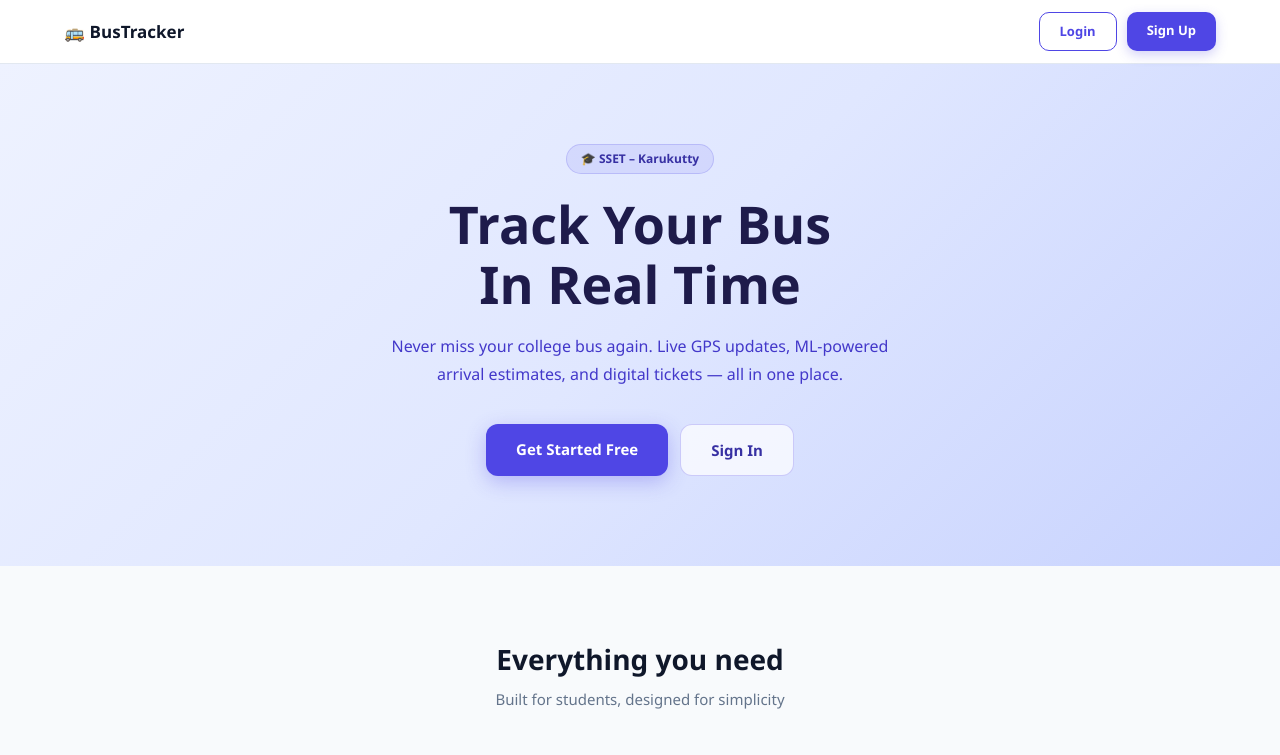
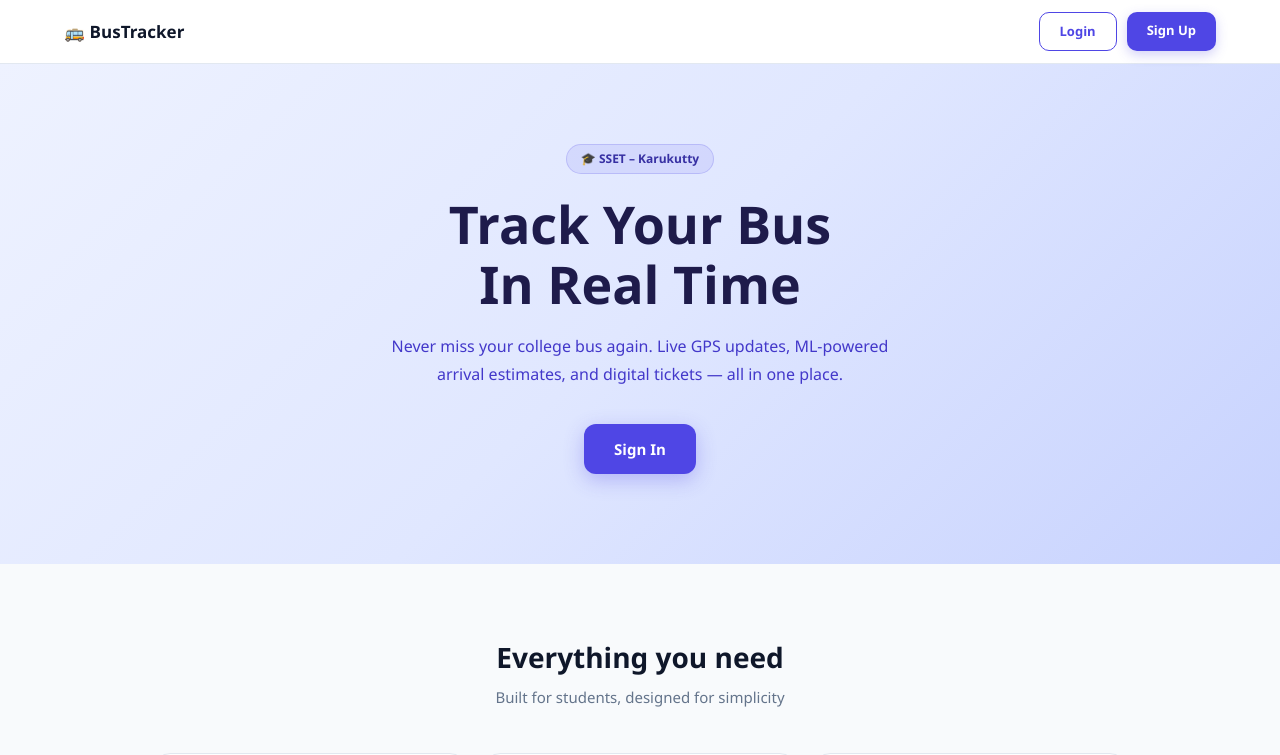
Before and after one commit to Achuthnarayan/Bustracker, a Next.js app: page / in a window 1280 px wide. Shown: the top 755 px of the page. Built offline with nearby package versions, Linux system fonts and the light colour scheme.

Commit message:
landing: remove Get Started Free button

```diff
--- a/src/app/page.tsx
+++ b/src/app/page.tsx
@@ -76,8 +76,7 @@ export default function LandingPage() {
           and digital tickets — all in one place.
         </p>
         <div style={s.heroBtns}>
-          <HeroBtn href="/signup" primary>Get Started Free</HeroBtn>
-          <HeroBtn href="/login">Sign In</HeroBtn>
+          <HeroBtn href="/login" primary>Sign In</HeroBtn>
         </div>
       </section>
 
```
